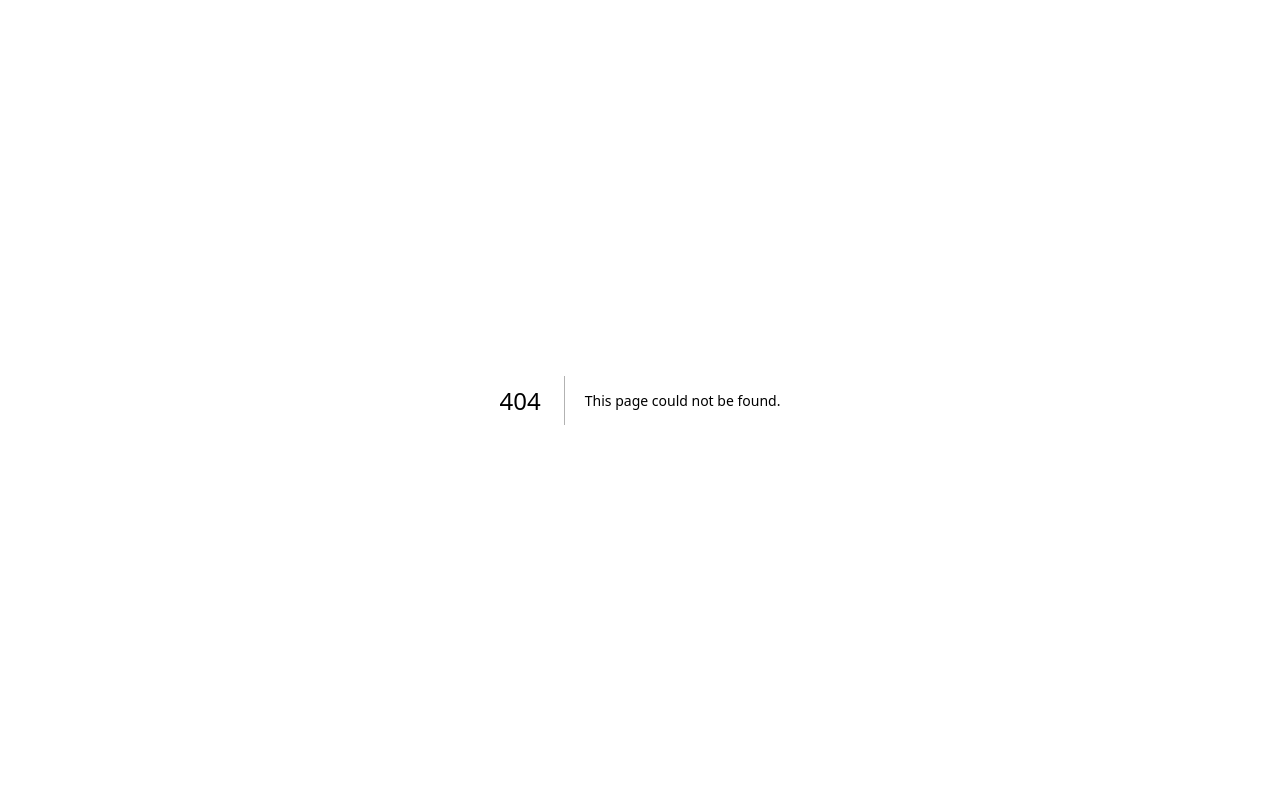
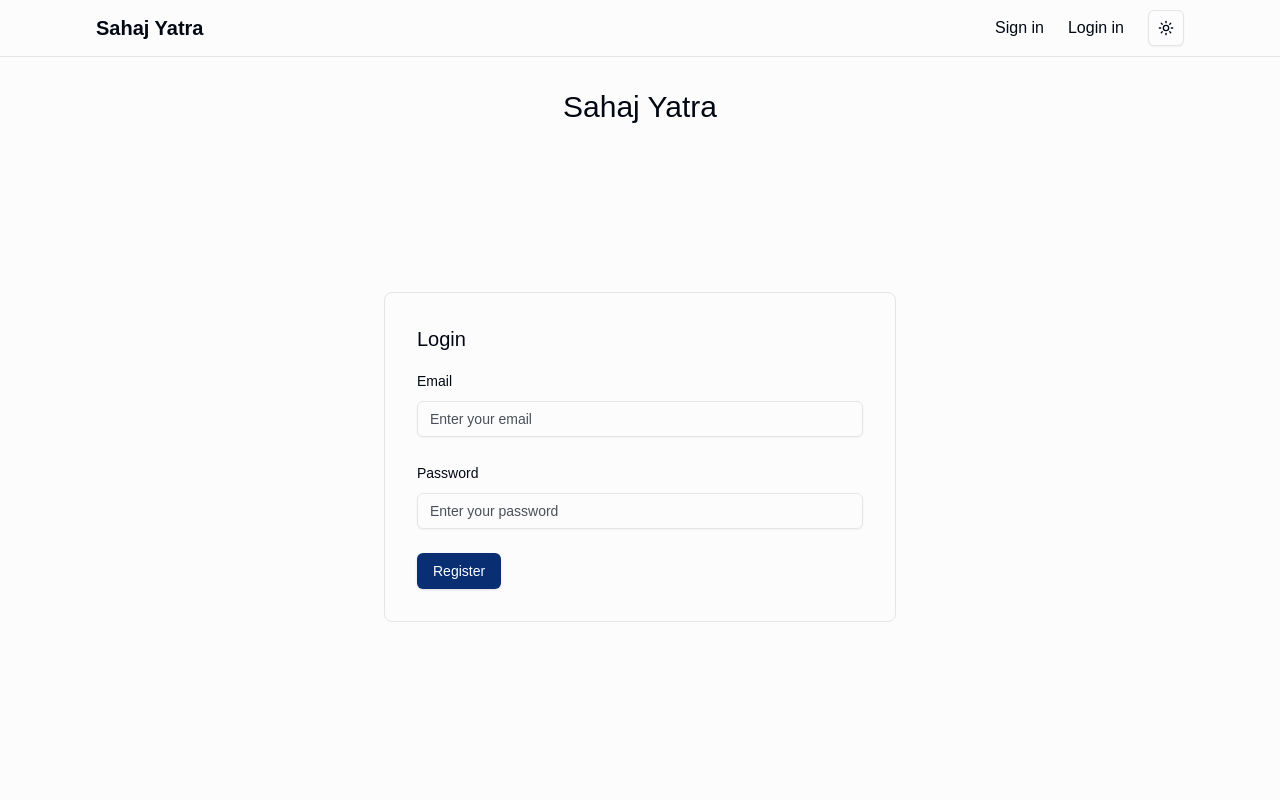
Before and after one commit to PramisGrg/sahaj-yatra-frontend, a Next.js app: page /login in a window 1280 px wide. Before the commit this address had no page. Shown: the top 800 px of the page. Built offline with nearby package versions, Linux system fonts and the light colour scheme.

Commit message:
feat: login completed

```diff
--- a/app/(auth)/busowner/login/page.tsx
+++ /dev/null
@@ -1,11 +0,0 @@
-import React from "react";
-
-const Page = () => {
-  return (
-    <div>
-      <h1>Hi I am bus owner Page</h1>
-    </div>
-  );
-};
-
-export default Page;
--- /dev/null
+++ b/app/(auth)/login/page.tsx
@@ -0,0 +1,83 @@
+"use client";
+import {
+  FormControl,
+  FormField,
+  FormItem,
+  FormLabel,
+  FormMessage,
+} from "@/components/ui/form";
+import { Input } from "@/components/ui/input";
+import React from "react";
+import { FormProvider, useForm } from "react-hook-form";
+import { loginSchema } from "@/schema/auth-schema";
+import { z } from "zod";
+import { zodResolver } from "@hookform/resolvers/zod";
+import { Button } from "@/components/ui/button";
+import { useSearchParams } from "next/navigation";
+
+type TLoginSchema = z.infer<typeof loginSchema>;
+
+const Page = () => {
+  const searchParams = useSearchParams();
+  const params = searchParams.get("userType");
+
+  const form = useForm<TLoginSchema>({
+    resolver: zodResolver(loginSchema),
+  });
+
+  const onSubmit = (values: TLoginSchema) => {
+    console.log(values);
+  };
+
+  return (
+    <div className="relative">
+      <h1 className="absolute left-1/2 md:text-3xl text-xl top-8 transform -translate-x-1/2">
+        Sahaj Yatra
+      </h1>
+      <div className="flex h-screen items-center justify-center">
+        <div className="border p-8 rounded-lg space-y-4 md:w-[32rem] w-[90vw]">
+          <h1 className=" text-xl">{params} Login</h1>
+          <FormProvider {...form}>
+            <form onSubmit={form.handleSubmit(onSubmit)} className="space-y-6">
+              <FormField
+                control={form.control}
+                name="email"
+                render={({ field }) => (
+                  <FormItem>
+                    <FormLabel>Email</FormLabel>
+                    <FormControl>
+                      <Input placeholder="Enter your email" {...field} />
+                    </FormControl>
+                    <FormMessage />
+                  </FormItem>
+                )}
+              />
+
+              <FormField
+                control={form.control}
+                name="password"
+                render={({ field }) => (
+                  <FormItem>
+                    <FormLabel>Password</FormLabel>
+                    <FormControl>
+                      <Input
+                        placeholder="Enter your password"
+                        {...field}
+                        type="password"
+                      />
+                    </FormControl>
+                    <FormMessage />
+                  </FormItem>
+                )}
+              />
+
+              <Button type="submit">Register</Button>
+            </form>
+          </FormProvider>
+        </div>
+      </div>
+    </div>
+  );
+};
+
+export default Page;
--- a/components/home/navbar.tsx
+++ b/components/home/navbar.tsx
@@ -94,19 +94,28 @@ const LogInDropdown = () => {
           <div className="flex flex-col p-4 space-y-2 w-40">
             <Link
               className="hover:bg-accent hover:text-accent-foreground p-1 rounded-sm"
-              href="/"
+              href={{
+                pathname: "/login",
+                query: { userType: "User" },
+              }}
             >
               As User
             </Link>
             <Link
               className="hover:bg-accent hover:text-accent-foreground p-1 rounded-sm"
-              href="/"
+              href={{
+                pathname: "/login",
+                query: { userType: "Bus Owner" },
+              }}
             >
               As Busowner
             </Link>
             <Link
               className="hover:bg-accent hover:text-accent-foreground p-1 rounded-sm"
-              href="/"
+              href={{
+                pathname: "/login",
+                query: { userType: "Super Admin" },
+              }}
             >
               As Superadmin
             </Link>
--- a/schema/auth-schema.ts
+++ b/schema/auth-schema.ts
@@ -16,3 +16,8 @@ export const registerUserSchema = z.object({
     .min(3, { message: "enter a valid citizenship number" }),
   password: z.string().min(3, { message: "enter a valid password" }),
 });
+
+export const loginSchema = z.object({
+  email: z.string().email({ message: "enter a valid email" }),
+  password: z.string().min(3, { message: "enter a valid password" }),
+});
```
Also changed, not shown: app/(auth)/superadmin/page.tsx (deleted).
